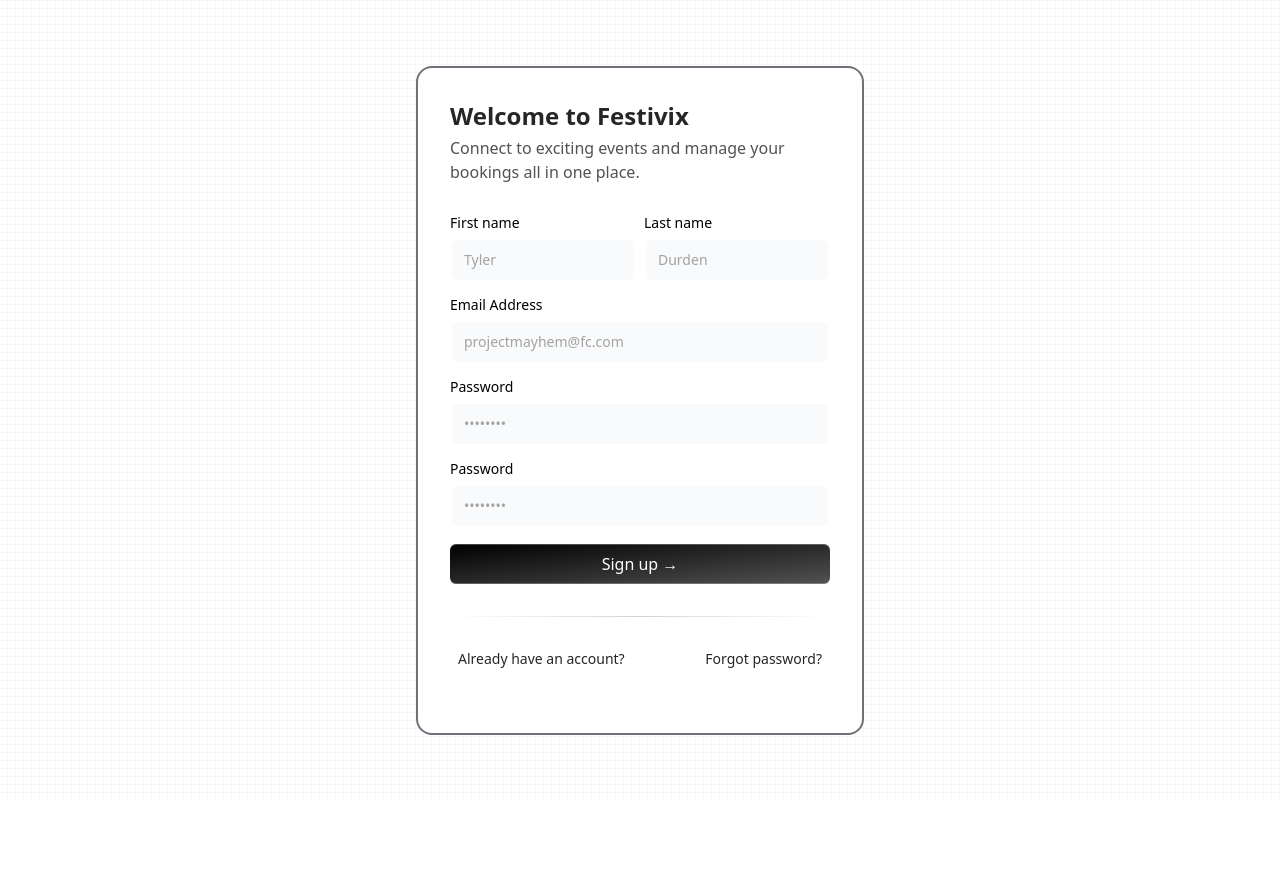
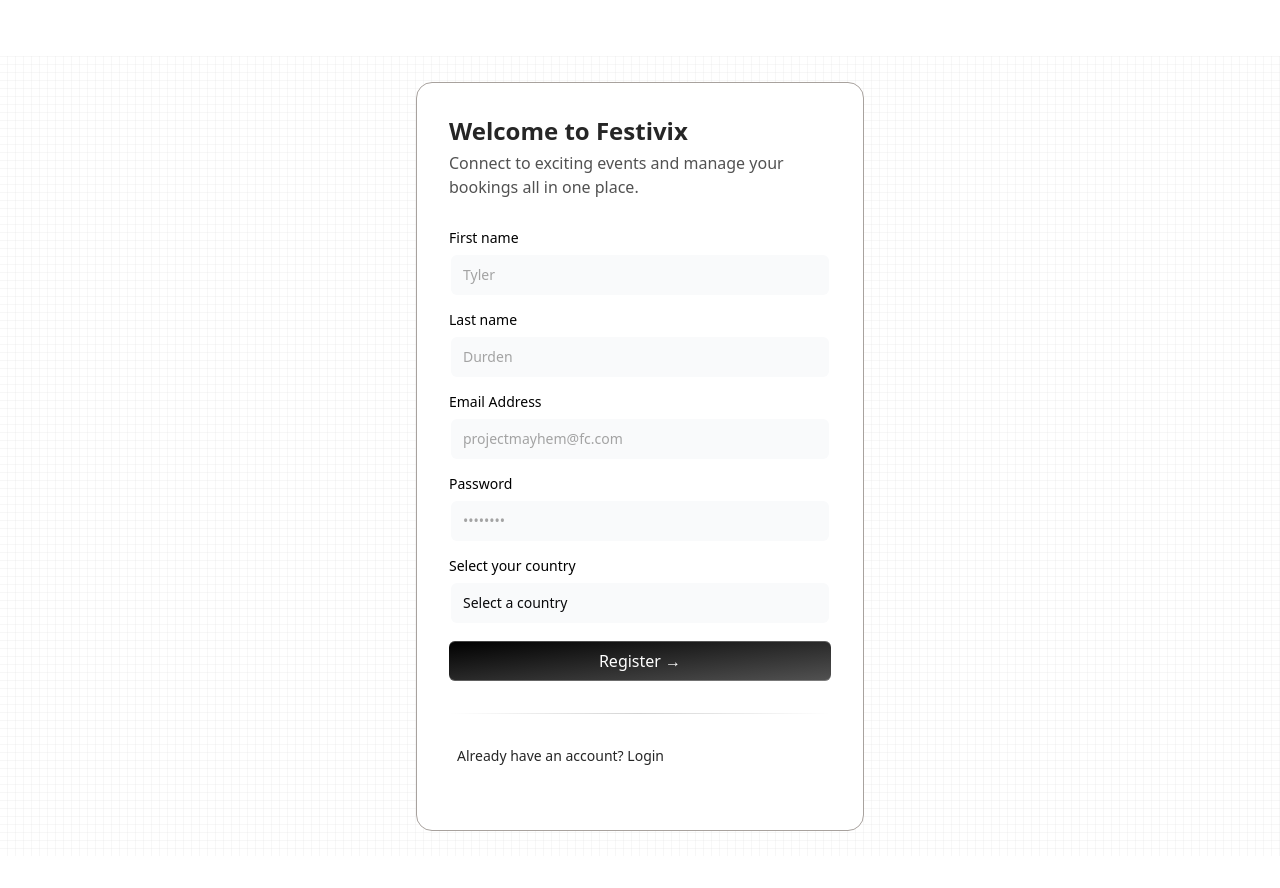
Before and after one commit to Muntasir-Arin/festivix-frontend, a Next.js app: page /register in a window 1280 px wide. Shown: the top 888 px of the page. Before the commit the page ends 800 px from the top, so only its background shows below. Built offline with nearby package versions, Linux system fonts and the light colour scheme.

Commit message:
Login Reg Done Done Done!

```diff
--- a/app/(open)/login/page.jsx
+++ b/app/(open)/login/page.jsx
@@ -1,78 +1,103 @@
 "use client";
-import React from "react";
+import React, { useState } from "react";
 import { Label } from "@/components/ui/label";
 import { Input } from "@/components/ui/input";
 import { cn } from "@/lib/utils";
-import { useState } from 'react'
-import Link from 'next/link'
-import { useRouter } from 'next/navigation'
-import { div } from "framer-motion/client";
+import Link from "next/link";
+import { useRouter } from "next/navigation";
+import { z } from "zod";
+import { ModeToggle } from "@/components/theme-mode";
+
+
+const loginSchema = z.object({
+  email: z.string().email({ message: "Invalid email address" }),
+  password: z.string().min(6, { message: "Password must be at least 6 characters" }),
+});
 
 export default function LoginPage() {
-  const [showPassword, setShowPassword] = useState(false)
-  const [email, setEmail] = useState('')
-  const [password, setPassword] = useState('')
-  const [errorMessage, setErrorMessage] = useState('')
+  const [email, setEmail] = useState("");
+  const [password, setPassword] = useState("");
+  const [errorMessage, setErrorMessage] = useState("");
+  const [formErrors, setFormErrors] = useState({ email: "", password: "" });
 
-  const router = useRouter()
+  const router = useRouter();
 
   const handleSubmit = async (e) => {
-    e.preventDefault()
+    e.preventDefault();
+
+    const result = loginSchema.safeParse({ email, password });
+    if (!result.success) {
+      const errors = result.error.format();
+      setFormErrors({
+        email: errors.email?._errors[0] || "",
+        password: errors.password?._errors[0] || "",
+      });
+      return;
+    }
+    setFormErrors({ email: "", password: "" });
 
     try {
       const response = await fetch(`${process.env.NEXT_PUBLIC_API_BASE_URL}/api/auth/login`, {
-        method: 'POST',
+        method: "POST",
         headers: {
-          'Content-Type': 'application/json',
+          "Content-Type": "application/json",
         },
         body: JSON.stringify({ email, password }),
       });
 
       if (!response.ok) {
-        const data = await response.json()
-        setErrorMessage(data.message || 'Login failed')
-        return
+        const data = await response.json();
+        setErrorMessage(data.message || "Login failed");
+        return;
       }
 
-      const data = await response.json()
-
-      // Assuming the token is returned in response.json()
-      const token = data.token
-
-      // Save token to localStorage
-      localStorage.setItem('authToken', token)
-
-      // Redirect to dashboard or another page after successful login
-      router.push('/dashboard') // Adjust to your dashboard route
-
+      const data = await response.json();
+      const token = data.token;
+      localStorage.setItem("authToken", token);
+      router.push("/dashboard");
     } catch (error) {
-      setErrorMessage('Something went wrong. Please try again.')
-      console.log(error)
+      setErrorMessage("Something went wrong. Please try again.");
+      console.log(error);
     }
-  }
+  };
 
   return (
+    <div className="min-h-screen w-full dark:bg-black bg-white  dark:bg-grid-small-white/[0.2] bg-grid-small-black/[0.2] relative flex items-center justify-center">
 
-    <div className="min-h-screen w-full dark:bg-black bg-white  dark:bg-grid-small-white/[0.2] bg-grid-small-black/[0.2] relative flex items-center justify-center">
-      {/* Radial gradient for the container to give a faded look */}
-      <div className="absolute pointer-events-none inset-0 flex items-center justify-center dark:bg-black bg-white [mask-image:radial-gradient(ellipse_at_center,transparent_100%,black)]"></div>
-
-    <div className="mx-16 max-w-md w-full rounded-none md:rounded-2xl p-4 md:p-8 shadow-input bg-white dark:bg-black border-muted-foreground md:border-2">
+      <div className="mx-5 md:mx-16 max-w-md w-full rounded-2xl px-4 pb-8 pt-12 md:p-8 shadow-input bg-white dark:bg-black border border-stone-400 dark:border-stone-300 ">
         <h2 className="font-bold text-2xl text-neutral-800 dark:text-neutral-100 mb-1">
           Welcome to Festivix
         </h2>
-      <p className=" text-neutral-600 dark:text-neutral-400">Connect to exciting events and manage your bookings all in one place.</p>
+        <p className="text-neutral-600 dark:text-neutral-400">Connect to exciting events and manage your bookings all in one place.</p>
 
-      <form className="my-8" onSubmit={handleSubmit}>
+        <ModeToggle/>
+
+        <form className="my-8" onSubmit={handleSubmit} noValidate>
+          <LabelInputContainer className="mb-4">
+            <Label htmlFor="email">Email Address</Label>
+            <Input
+              id="email"
+              placeholder="projectmayhem@fc.com"
+              type="email"
+              value={email}
+              onChange={(e) => setEmail(e.target.value)}
+            />
+            {formErrors.email && <p className="text-red-500 text-sm">{formErrors.email}</p>}
+          </LabelInputContainer>
 
           <LabelInputContainer className="mb-4">
-          <Label htmlFor="email">Email Address</Label>
-          <Input id="email" placeholder="projectmayhem@fc.com" type="email" />
+            <Label htmlFor="password">Password</Label>
+            <Input
+              id="password"
+              placeholder="••••••••"
+              type="password"
+              value={password}
+              onChange={(e) => setPassword(e.target.value)}
+            />
+            {formErrors.password && <p className="text-red-500 text-sm">{formErrors.password}</p>}
           </LabelInputContainer>
-        <LabelInputContainer className="mb-4">
-          <Label htmlFor="password">Password</Label>
-          <Input id="password" placeholder="••••••••" type="password" />
-        </LabelInputContainer>
+
+
 
           <button
             className="bg-gradient-to-br relative group/btn from-black dark:from-zinc-900 dark:to-zinc-900 to-neutral-600 block dark:bg-zinc-800 w-full text-white rounded-md h-10 font-medium shadow-[0px_1px_0px_0px_#ffffff40_inset,0px_-1px_0px_0px_#ffffff40_inset] dark:shadow-[0px_1px_0px_0px_var(--zinc-800)_inset,0px_-1px_0px_0px_var(--zinc-800)_inset]"
@@ -82,10 +107,13 @@ export default function LoginPage() {
             <BottomGradient />
           </button>
 
-        <div className="bg-gradient-to-r from-transparent via-neutral-300 dark:via-neutral-700 to-transparent my-8 h-[1px] w-full" />
+          {errorMessage && <> <p className="text-red-500 text-sm mt-2  text-center mx-auto">{errorMessage}</p>
+          <div className="bg-gradient-to-r from-transparent via-neutral-300 dark:via-neutral-700 to-transparent mt-2 mb-8 h-[1px] w-full" /> </>}
+          {!errorMessage && <div className="bg-gradient-to-r from-transparent via-neutral-300 dark:via-neutral-700 to-transparent mt-8 mb-8 h-[1px] w-full" />}
+
+
 
           <div className="flex items-center justify-between mx-2">
-
             <div className="text-sm">
               <Link href="/register" className="font-medium text-neutral-800 dark:text-neutral-200">
                 Register Instead
@@ -97,31 +125,22 @@ export default function LoginPage() {
                 Forgot password?
               </Link>
             </div>
-
           </div>
-
-
         </form>
-
       </div>
     </div>
+  );
+}
 
-  )
-}
-const BottomGradient = () => {
-  return (
+const BottomGradient = () => (
   <>
     <span className="group-hover:opacity-100 block transition duration-500 opacity-0 absolute h-px w-full -bottom-px inset-x-0 bg-gradient-to-r from-transparent via-cyan-500 to-transparent" />
     <span className="group-hover:opacity-100 blur-sm block transition duration-500 opacity-0 absolute h-px w-1/2 mx-auto -bottom-px inset-x-10 bg-gradient-to-r from-transparent via-indigo-500 to-transparent" />
   </>
 );
-};
 
-
-const LabelInputContainer = ({ children, className }) => {
-  return (
+const LabelInputContainer = ({ children, className }) => (
   <div className={cn("flex flex-col space-y-2 w-full", className)}>
     {children}
   </div>
 );
-};
--- a/app/(open)/register/page.jsx
+++ b/app/(open)/register/page.jsx
@@ -1,136 +1,220 @@
 "use client";
-import React from "react";
+
+import * as React from "react";
+import { useState } from "react";
+import { useRouter } from "next/navigation";
+import { z } from "zod"; // Import Zod
 import { Label } from "@/components/ui/label";
 import { Input } from "@/components/ui/input";
+import { Select } from "../../../components/custom-select";
 import { cn } from "@/lib/utils";
-import { useState } from 'react'
-import Link from 'next/link'
-import { useRouter } from 'next/navigation'
-import { div } from "framer-motion/client";
+import Link from "next/link";
 
+// Country list
+const countryList = [
+  "Afghanistan", "Albania", "Algeria", "Andorra", "Angola", "Antigua and Barbuda",
+  "Argentina", "Armenia", "Australia", "Austria", "Azerbaijan", "Bahamas", "Bahrain",
+  "Bangladesh", "Barbados", "Belarus", "Belgium", "Belize", "Benin", "Bhutan",
+  "Bolivia", "Bosnia and Herzegovina", "Botswana", "Brazil", "Brunei", "Bulgaria",
+  "Burkina Faso", "Burundi", "Cabo Verde", "Cambodia", "Cameroon", "Canada",
+  "Central African Republic", "Chad", "Chile", "China", "Colombia", "Comoros",
+  "Congo (Congo-Brazzaville)", "Costa Rica", "Croatia", "Cuba", "Cyprus", "Czechia (Czech Republic)",
+  "Denmark", "Djibouti", "Dominica", "Dominican Republic", "Ecuador", "Egypt",
+  "El Salvador", "Equatorial Guinea", "Eritrea", "Estonia", "Eswatini (fmr. Swaziland)",
+  "Ethiopia", "Fiji", "Finland", "France", "Gabon", "Gambia", "Georgia",
+  "Germany", "Ghana", "Greece", "Grenada", "Guatemala", "Guinea", "Guinea-Bissau",
+  "Guyana", "Haiti", "Honduras", "Hungary", "Iceland", "India", "Indonesia",
+  "Iran", "Iraq", "Ireland", "Israel", "Italy", "Jamaica", "Japan",
+  "Jordan", "Kazakhstan", "Kenya", "Kiribati", "Kuwait", "Kyrgyzstan",
+  "Laos", "Latvia", "Lebanon", "Lesotho", "Liberia", "Libya", "Liechtenstein",
+  "Lithuania", "Luxembourg", "Madagascar", "Malawi", "Malaysia", "Maldives",
+  "Mali", "Malta", "Marshall Islands", "Mauritania", "Mauritius", "Mexico",
+  "Micronesia", "Moldova", "Monaco", "Mongolia", "Montenegro", "Morocco",
+  "Mozambique", "Myanmar (formerly Burma)", "Namibia", "Nauru", "Nepal",
+  "Netherlands", "New Zealand", "Nicaragua", "Niger", "Nigeria", "North Korea",
+  "North Macedonia", "Norway", "Oman", "Pakistan", "Palau", "Palestine State",
+  "Panama", "Papua New Guinea", "Paraguay", "Peru", "Philippines", "Poland",
+  "Portugal", "Qatar", "Romania", "Russia", "Rwanda", "Saint Kitts and Nevis",
+  "Saint Lucia", "Saint Vincent and the Grenadines", "Samoa", "San Marino",
+  "Sao Tome and Principe", "Saudi Arabia", "Senegal", "Serbia", "Seychelles",
+  "Sierra Leone", "Singapore", "Slovakia", "Slovenia", "Solomon Islands",
+  "Somalia", "South Africa", "South Korea", "South Sudan", "Spain", "Sri Lanka",
+  "Sudan", "Suriname", "Sweden", "Switzerland", "Syria", "Taiwan", "Tajikistan",
+  "Tanzania", "Thailand", "Timor-Leste", "Togo", "Tonga", "Trinidad and Tobago",
+  "Tunisia", "Turkey", "Turkmenistan", "Tuvalu", "Uganda", "Ukraine",
+  "United Arab Emirates", "United Kingdom", "United States", "Uruguay",
+  "Uzbekistan", "Vanuatu", "Venezuela", "Vietnam", "Yemen", "Zambia", "Zimbabwe"
+];
+
+// Zod validation schema
+const schema = z.object({
+  firstName: z.string().min(1, "First name is required"),
+  lastName: z.string().min(1, "Last name is required"),
+  email: z.string().email("Invalid email address"),
+  password: z.string().min(6, "Password should be at least 6 characters"),
+  country: z.string().min(1, "Please select your country"),
+});
 
 export default function RegisterPage() {
-  const [showPassword, setShowPassword] = useState(false)
-  const [showConfirmPassword, setShowConfirmPassword] = useState(false)
-  const router = useRouter()
+  const [firstName, setFirstName] = useState("");
+  const [lastName, setLastName] = useState("");
+  const [email, setEmail] = useState("");
+  const [password, setPassword] = useState("");
+  const [selectedCountry, setSelectedCountry] = useState("");
+  const [errorMessage, setErrorMessage] = useState("");
+  const [formErrors, setFormErrors] = useState({ firstName: "", lastName: "", email: "", password: "", country: "" });
 
-  // State for form fields
-  const [formData, setFormData] = useState({
-    username: '',
-    email: '',
-    password: '',
-    confirmPassword: '',
-  })
+  const router = useRouter();
 
-  const [error, setError] = useState(null)
+  const handleSubmit = async (e) => {
+    e.preventDefault();
 
-  const handleChange = (e) => {
-    const { name, value } = e.target
-    setFormData({
-      ...formData,
-      [name]: value,
-    })
+    // Validate the form using Zod
+    const result = schema.safeParse({ firstName, lastName, email, password, country: selectedCountry });
+    if (!result.success) {
+      const errors = result.error.format();
+      setFormErrors({
+        firstName: errors.firstName?._errors[0] || "",
+        lastName: errors.lastName?._errors[0] || "",
+        email: errors.email?._errors[0] || "",
+        password: errors.password?._errors[0] || "",
+        country: errors.country?._errors[0] || "",
+      });
+      return;
+    }
+    setFormErrors({ firstName: "", lastName: "", email: "", password: "", country: "" });
+
+    try {
+      const response = await fetch(`${process.env.NEXT_PUBLIC_API_BASE_URL}/api/auth/register`, {
+        method: "POST",
+        headers: {
+          "Content-Type": "application/json",
+        },
+        body: JSON.stringify({
+          username: `${firstName} ${lastName}`,  // Combine firstName and lastName
+          email,
+          password,
+          country: selectedCountry,
+        }),
+      });
+
+      if (!response.ok) {
+        const data = await response.json();
+        setErrorMessage(data.message || "Registration failed");
+        return;
       }
 
-  const handleSubmit = async (e) => {
-    e.preventDefault()
-
-    // Basic validation
-    if (formData.password !== formData.confirmPassword) {
-      setError('Passwords do not match')
-      return
+      const data = await response.json();
+      router.push("/login");
+    } catch (error) {
+      setErrorMessage("Something went wrong. Please try again.");
+      console.log(error);
     }
-
-    // API request to register the user (replace with your backend API URL)
-    try {
-      const response = await fetch(`${process.env.NEXT_PUBLIC_API_BASE_URL}/api/auth/register`, {
-        method: 'POST',
-        headers: {
-          'Content-Type': 'application/json',
-        },
-        body: JSON.stringify(formData),
-      });
-      const data = await response.json()
-
-      if (response.ok) {
-        router.push('/login')
-      } else {
-        setError(data.message || 'Registration failed')
-      }
-    } catch (err) {
-      setError('An error occurred while registering')
-    }
-  }
+  };
 
   return (
-    <div className="min-h-screen w-full dark:bg-black bg-white  dark:bg-grid-small-white/[0.2] bg-grid-small-black/[0.2] relative flex items-center justify-center">
-      {/* Radial gradient for the container to give a faded look */}
-      <div className="absolute pointer-events-none inset-0 flex items-center justify-center dark:bg-black bg-white [mask-image:radial-gradient(ellipse_at_center,transparent_100%,black)]"></div>
-
-    <div className="mx-16 max-w-md w-full rounded-none md:rounded-2xl p-4 md:p-8 shadow-input bg-white dark:bg-black border-muted-foreground md:border-2">
+    <div className="sm:min-h-screen my-14 w-full dark:bg-black bg-white dark:bg-grid-small-white/[0.2] bg-grid-small-black/[0.2] relative flex items-center justify-center">
+      <div className="mx-5 md:mx-16 max-w-md w-full rounded-2xl px-4 pb-8 pt-12 md:p-8 shadow-input bg-white dark:bg-black border border-stone-400 dark:border-stone-300">
         <h2 className="font-bold text-2xl text-neutral-800 dark:text-neutral-100 mb-1">
           Welcome to Festivix
         </h2>
-      <p className=" text-neutral-600 dark:text-neutral-400">Connect to exciting events and manage your bookings all in one place.</p>
+        <p className="text-neutral-600 dark:text-neutral-400">Connect to exciting events and manage your bookings all in one place.</p>
 
-      <form className="my-8" onSubmit={handleSubmit}>
-        <div className="flex flex-col md:flex-row space-y-2 md:space-y-0 md:space-x-2 mb-4">
-          <LabelInputContainer>
-            <Label htmlFor="firstname">First name</Label>
-            <Input id="firstname" placeholder="Tyler" type="text" />
+        <form className="my-8" onSubmit={handleSubmit} noValidate>
+          <LabelInputContainer className="mb-4">
+            <Label htmlFor="firstName">First name</Label>
+            <Input
+              id="firstName"
+              type="text"
+              value={firstName}
+              onChange={(e) => setFirstName(e.target.value)}
+              placeholder="Tyler"
+            />
+            {formErrors.firstName && <p className="text-red-500 text-sm">{formErrors.firstName}</p>}
           </LabelInputContainer>
-          <LabelInputContainer>
-            <Label htmlFor="lastname">Last name</Label>
-            <Input id="lastname" placeholder="Durden" type="text" />
+
+          <LabelInputContainer className="mb-4">
+            <Label htmlFor="lastName">Last name</Label>
+            <Input
+              id="lastName"
+              type="text"
+              value={lastName}
+              onChange={(e) => setLastName(e.target.value)}
+              placeholder="Durden"
+            />
+            {formErrors.lastName && <p className="text-red-500 text-sm">{formErrors.lastName}</p>}
           </LabelInputContainer>
-        </div>
+
           <LabelInputContainer className="mb-4">
             <Label htmlFor="email">Email Address</Label>
-          <Input id="email" placeholder="projectmayhem@fc.com" type="email" />
+            <Input
+              id="email"
+              type="email"
+              value={email}
+              onChange={(e) => setEmail(e.target.value)}
+              placeholder="projectmayhem@fc.com"
+            />
+            {formErrors.email && <p className="text-red-500 text-sm">{formErrors.email}</p>}
           </LabelInputContainer>
+
           <LabelInputContainer className="mb-4">
             <Label htmlFor="password">Password</Label>
-          <Input id="password" placeholder="••••••••" type="password" />
+            <Input
+              id="password"
+              type="password"
+              value={password}
+              onChange={(e) => setPassword(e.target.value)}
+              placeholder="••••••••"
+            />
+            {formErrors.password && <p className="text-red-500 text-sm">{formErrors.password}</p>}
           </LabelInputContainer>
+
           <LabelInputContainer className="mb-4">
-          <Label htmlFor="password">Password</Label>
-          <Input id="retype-password" placeholder="••••••••" type="password" />
+            <Label htmlFor="country">Select your country</Label>
+            <Select value={selectedCountry} onChange={(e) => setSelectedCountry(e.target.value)}>
+              <option value="" disabled>Select a country</option>
+              {countryList.map((country, index) => (
+                <option key={index} value={country}>{country}</option>
+              ))}
+            </Select>
+            {formErrors.country && <p className="text-red-500 text-sm">{formErrors.country}</p>}
           </LabelInputContainer>
 
           <button
+            type="submit"
             className="bg-gradient-to-br relative group/btn from-black dark:from-zinc-900 dark:to-zinc-900 to-neutral-600 block dark:bg-zinc-800 w-full text-white rounded-md h-10 font-medium shadow-[0px_1px_0px_0px_#ffffff40_inset,0px_-1px_0px_0px_#ffffff40_inset] dark:shadow-[0px_1px_0px_0px_var(--zinc-800)_inset,0px_-1px_0px_0px_var(--zinc-800)_inset]"
-          type="submit"
           >
-          Sign up &rarr;
+            Register &rarr;
             <BottomGradient />
           </button>
 
-        <div className="bg-gradient-to-r from-transparent via-neutral-300 dark:via-neutral-700 to-transparent my-8 h-[1px] w-full" />
+          {errorMessage && (
+            <>
+            <p className="text-red-500 text-sm mt-2 text-center mx-auto">{errorMessage}</p>
+            <div className="bg-gradient-to-r from-transparent via-neutral-300 dark:via-neutral-700 to-transparent mt-2 mb-8 h-[1px] w-full" />
+            </>
+          )}
+
+        {!errorMessage && (
+            <>
+            <div className="bg-gradient-to-r from-transparent via-neutral-300 dark:via-neutral-700 to-transparent mt-8 mb-8 h-[1px] w-full" />
+            </>
+          )}
 
           <div className="flex items-center justify-between mx-2">
-
             <div className="text-sm">
               <Link href="/login" className="font-medium text-neutral-800 dark:text-neutral-200">
-              Already have an account?
+                Already have an account? Login
               </Link>
             </div>
-
-            <div className="text-sm">
-              <Link href="/reset-request" className="font-medium text-neutral-800 dark:text-neutral-200">
-                Forgot password?
-              </Link>
           </div>
-
+        </form>
       </div>
+    </div>
+  );
+}
 
 
-      </form>
-
-    </div>
-    </div>
-
-  )
-}
 
 const BottomGradient = () => {
   return (
--- a/app/layout.tsx
+++ b/app/layout.tsx
@@ -2,6 +2,8 @@ import type { Metadata } from "next";
 import localFont from "next/font/local";
 import "./globals.css";
 import { ThemeProvider } from "@/components/theme-provider"
+import { AuthProvider } from "@/lib/authProviders";
+
 
 const geistSans = localFont({
   src: "./fonts/GeistVF.woff",
@@ -29,8 +31,10 @@ export default function RootLayout({
       <body
         className={`${geistSans.variable} ${geistMono.variable} antialiased ` }
       >
+        <AuthProvider>
         <ThemeProvider>
         {children} </ThemeProvider>
+        </AuthProvider>
       </body>
     </html>
   );
--- /dev/null
+++ b/components/custom-select.jsx
@@ -0,0 +1,61 @@
+"use client";
+
+import * as React from "react";
+import { cn } from "@/lib/utils";
+import { useMotionTemplate, useMotionValue, motion } from "framer-motion";
+
+// Custom Select component with enhanced design
+const Select = React.forwardRef(({ className, ...props }, ref) => {
+  const radius = 100; // Radius for hover effect
+  const [visible, setVisible] = React.useState(false);
+
+  let mouseX = useMotionValue(0);
+  let mouseY = useMotionValue(0);
+
+  // Handle mouse move for hover effect
+  function handleMouseMove({ currentTarget, clientX, clientY }) {
+    let { left, top } = currentTarget.getBoundingClientRect();
+    mouseX.set(clientX - left);
+    mouseY.set(clientY - top);
+  }
+
+  return (
+    <motion.div
+      style={{
+        background: useMotionTemplate`
+          radial-gradient(
+            ${visible ? radius + "px" : "0px"} circle at ${mouseX}px ${mouseY}px,
+            var(--blue-500),
+            transparent 80%
+          )
+        `,
+      }}
+      onMouseMove={handleMouseMove}
+      onMouseEnter={() => setVisible(true)}
+      onMouseLeave={() => setVisible(false)}
+      className="p-[2px] rounded-lg transition duration-300 group/select"
+    >
+      <select
+        ref={ref}
+        {...props}
+        className={cn(
+          `flex h-10 w-full border-none bg-gray-50 dark:bg-zinc-800 shadow-input rounded-md px-3 py-2 text-sm
+            file:border-0 file:bg-transparent file:text-sm file:font-medium placeholder:text-neutral-400 dark:placeholder-text-neutral-600
+            focus-visible:outline-none focus-visible:ring-[2px]  focus-visible:ring-neutral-400 dark:focus-visible:ring-neutral-600
+            disabled:cursor-not-allowed disabled:opacity-50
+            dark:shadow-[0px_0px_1px_1px_var(--neutral-700)]
+            group-hover/select:shadow-none transition duration-400
+            appearance-none
+            `, // Add appearance-none to hide default dropdown arrow
+          className
+        )}
+      >
+        {props.children}
+      </select>
+    </motion.div>
+  );
+});
+
+Select.displayName = "Select";
+
+export { Select };
--- a/components/ui/input.tsx
+++ b/components/ui/input.tsx
@@ -40,7 +40,7 @@ const Input = React.forwardRef<HTMLInputElement, InputProps>(
         <input
           type={type}
           className={cn(
-            `flex h-10 w-full border-none bg-gray-50 dark:bg-zinc-800 text-black dark:text-white shadow-input rounded-md px-3 py-2 text-sm  file:border-0 file:bg-transparent
+            `flex h-10 w-full border-none bg-gray-50 dark:bg-zinc-800 shadow-input rounded-md px-3 py-2 text-sm  file:border-0 file:bg-transparent
           file:text-sm file:font-medium placeholder:text-neutral-400 dark:placeholder-text-neutral-600
           focus-visible:outline-none focus-visible:ring-[2px]  focus-visible:ring-neutral-400 dark:focus-visible:ring-neutral-600
            disabled:cursor-not-allowed disabled:opacity-50
--- a/middleware.js
+++ b/middleware.js
@@ -25,7 +25,7 @@ export async function middleware(request) {
       // Restrict access based on user role and request URL
       const url = request.nextUrl.pathname
 
-      if (url.startsWith('/secure') && userRole !== 'Admin') {
+      if (url.startsWith('/secure') && !userRole.includes('Admin')) {
         // Redirect non-admin users away from admin routes
         return NextResponse.redirect(new URL('/404', request.url))
       }
```
Also changed, not shown: lib/authProviders.js (added, +12 -0 lines), app/globals.css (line endings or trailing spaces). Lines whose indentation alone changed are shown as unchanged.
